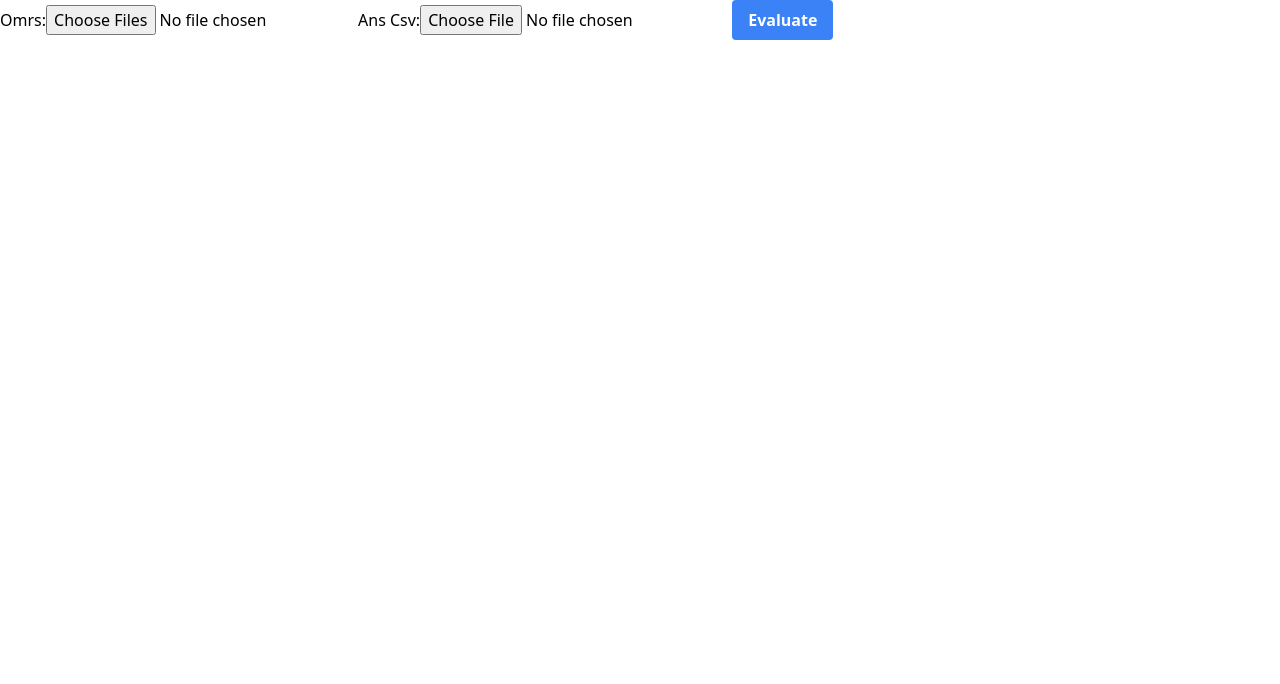
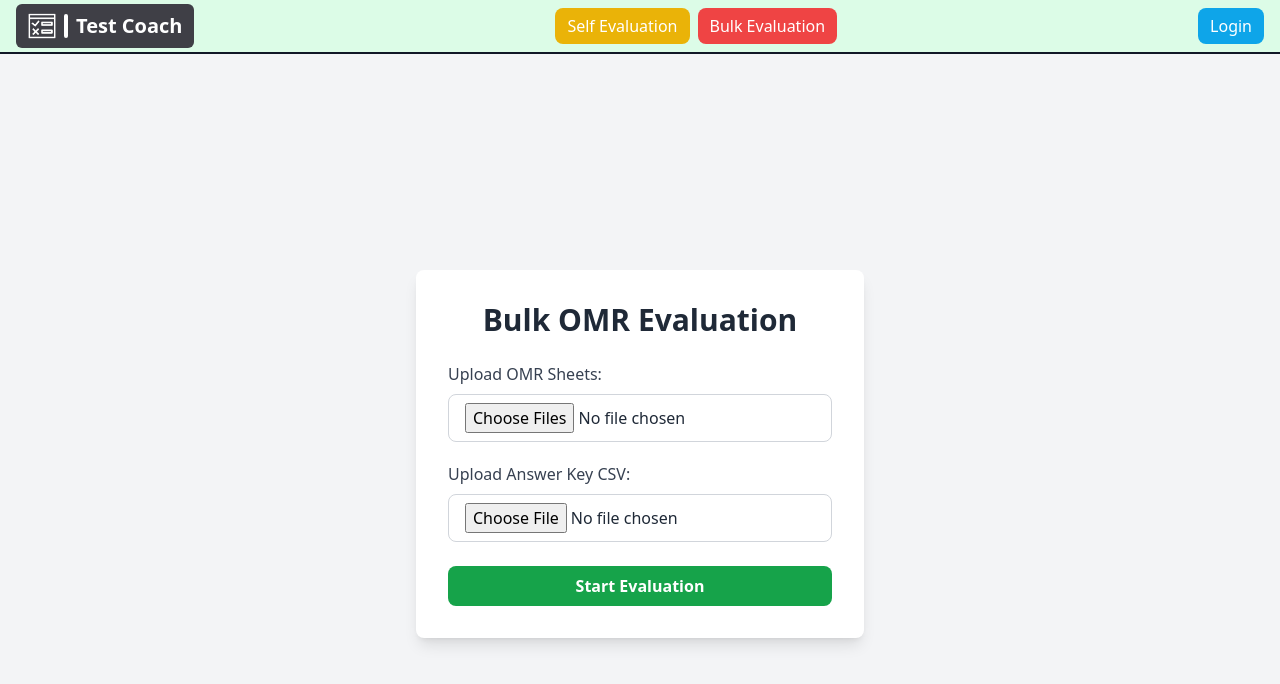
Before and after one commit to hiddentraveler/testCoach_frontend, a React (Vite) app: page /bulkeval in a window 1280 px wide. Shown: the top 684 px of the page. Built offline with nearby package versions, Linux system fonts and the light colour scheme.

Commit message:
added bulk eval page, route

```diff
--- a/src/components/Navbar.jsx
+++ b/src/components/Navbar.jsx
@@ -12,13 +12,22 @@ function Navbar() {
         <div className="font-bold text-1xl align-top h-6 w-1 bg-white rounded-sm"></div>
         <div className="font-bold text-xl">Test Coach</div>
       </Link>
-      <div>
+
+      <div className="flex space-x-2">
         <Link
           to={"/upload"}
           type="button"
           className="text-white bg-yellow-500 hover:bg-yellow-600 font-medium rounded-lg text-base px-3 py-1.5 text-center inline-flex items-center"
         >
-          Test Submit
+          Self Evaluation
+        </Link>
+
+        <Link
+          to={"/bulkeval"}
+          type="button"
+          className="text-white bg-red-500 hover:bg-red-600 font-medium rounded-lg text-base px-3 py-1.5 text-center inline-flex items-center"
+        >
+          Bulk Evaluation
         </Link>
       </div>
 
--- a/src/components/PDFProcessor.jsx
+++ b/src/components/PDFProcessor.jsx
@@ -159,8 +159,8 @@ const PDFProcessor = ({ answers, setAnswers, handleSubmit }) => {
           </div>
         </ul>
       </div>
-
-      {answers.length > 0 && (
+      {/* TODO: To be added later */}
+      {/* {answers.length > 0 && (
         <div className="mt-4 space-x-4">
           <button
             type="button"
@@ -186,7 +186,7 @@ const PDFProcessor = ({ answers, setAnswers, handleSubmit }) => {
             Submit
           </button>
         </div>
-      )}
+      )} */}
     </div>
   );
 };
--- a/src/pages/upload/BulkEval.jsx
+++ b/src/pages/upload/BulkEval.jsx
@@ -1,13 +1,14 @@
 import { useState } from "react";
+import Navbar from "../../components/Navbar";
 
-async function bulkeval(inputs, csv) {
-  for (let i = 0; i < inputs.length; i++) {
-    if (!inputs[i]) {
+async function bulkeval(inputs, csv, resetInputs, resetCsv, setError) {
+  if (!inputs || !inputs.length) {
+    setError("Please upload at least one OMR sheet.");
     return;
   }
-  }
 
-  if (!csv[0]) {
+  if (!csv || !csv.length) {
+    setError("Please upload the answer key CSV file.");
     return;
   }
 
@@ -33,11 +34,20 @@ async function bulkeval(inputs, csv) {
     const url2 = window.URL.createObjectURL(blob);
     const a = document.createElement("a");
     a.href = url2;
-    a.download = "result.csv"; // The name of the file to be saved
+    a.download = "evaluation_result.csv"; // The name of the file to be saved
     document.body.appendChild(a);
     a.click();
     a.remove();
     window.URL.revokeObjectURL(url2);
+
+    // Reset the state of the inputs and clear any errors
+    resetInputs();
+    resetCsv();
+    setError("");
+
+    // Clear the file inputs in the DOM
+    document.getElementById("omr").value = "";
+    document.getElementById("csv").value = "";
   } catch (e) {
     console.log(e);
   }
@@ -46,6 +56,8 @@ async function bulkeval(inputs, csv) {
 export default function BulkEval() {
   const [inputs, setInputs] = useState(null);
   const [csv, setCsv] = useState(null);
+  const [error, setError] = useState("");
+
   function handleFileChange(e) {
     if (e.target.files) {
       setInputs(e.target.files);
@@ -60,24 +72,73 @@ export default function BulkEval() {
 
   const handleSubmit = (event) => {
     event.preventDefault();
-    bulkeval(inputs, csv);
-    console.log(inputs.length);
-    console.log(csv[0]);
+    bulkeval(
+      inputs,
+      csv,
+      () => setInputs(null),
+      () => setCsv(null),
+      setError,
+    );
+    console.log(inputs ? inputs.length : 0);
+    console.log(csv ? csv[0] : "No CSV");
   };
 
   return (
     <>
-      <label htmlFor="omr">Omrs:</label>
-      <input id="omr" onChange={handleFileChange} type="file" multiple />
-      <label htmlFor="csv">Ans Csv:</label>
-      <input id="csv" onChange={handleCsv} type="file" />
+      <Navbar />
+      <div className="min-h-screen flex items-center justify-center bg-gray-100">
+        <form
+          onSubmit={handleSubmit}
+          className="bg-white p-8 rounded-lg shadow-lg max-w-md w-full"
+        >
+          <h1 className="text-3xl font-bold text-gray-800 mb-6 text-center">
+            Bulk OMR Evaluation
+          </h1>
+          {error && (
+            <div className="mb-4 text-red-600 font-medium text-center">
+              {error}
+            </div>
+          )}
+          <div className="mb-5">
+            <label
+              htmlFor="omr"
+              className="block text-gray-700 font-medium mb-2"
+            >
+              Upload OMR Sheets:
+            </label>
+            <input
+              id="omr"
+              onChange={handleFileChange}
+              type="file"
+              multiple
+              accept="image/*" // Restrict to image files
+              className="block w-full text-gray-800 border border-gray-300 rounded-lg py-2 px-4 focus:ring-blue-500 focus:border-blue-500"
+            />
+          </div>
+          <div className="mb-6">
+            <label
+              htmlFor="csv"
+              className="block text-gray-700 font-medium mb-2"
+            >
+              Upload Answer Key CSV:
+            </label>
+            <input
+              id="csv"
+              onChange={handleCsv}
+              type="file"
+              accept=".csv" // Restrict to CSV files
+              className="block w-full text-gray-800 border border-gray-300 rounded-lg py-2 px-4 focus:ring-blue-500 focus:border-blue-500"
+            />
+          </div>
           <button
             type="button"
             onClick={handleSubmit}
-        className="bg-blue-500 hover:bg-blue-700 text-white font-bold py-2 px-4 rounded"
+            className="w-full bg-green-600 hover:bg-green-700 text-white font-bold py-2 px-4 rounded-lg transition duration-300"
           >
-        Evaluate
+            Start Evaluation
           </button>
+        </form>
+      </div>
     </>
   );
 }
--- a/src/pages/upload/upload.jsx
+++ b/src/pages/upload/upload.jsx
@@ -38,54 +38,31 @@ async function uploadPrivate(file, testname, user, ansArr, setLoading) {
   }
 }
 
-async function uploadPublic(file, testname, testid, user) {
-  if (!file) {
-    return;
-  }
-
-  const forData = new FormData();
-  forData.append("file", file);
-  forData.append("testname", testname);
-  forData.append("testid", testid);
-  forData.append("testpublic", false);
-  forData.append("userid", `${user.id}`);
-
-  const url = "http://localhost:8000/upload";
-
-  const options = {
-    mode: "cors",
-    method: "POST",
-    body: forData,
-    headers: {
-      "content-length": `${file.size}`,
-    },
-  };
-
-  try {
-    setLoading(true);
-    const response = await fetch(url, options);
-    const result = await response.json();
-    console.log(result);
-    setLoading(false);
-  } catch (e) {
-    console.log(e);
-    setLoading(false);
-  }
-}
-
 export default function Upload() {
   const [answers, setAnswers] = useState([]);
   const [file, setFile] = useState(null);
   const [testname, setTestName] = useState("");
   const [loading, setLoading] = useState(false);
+  const [error, setError] = useState("");
   const user = JSON.parse(localStorage.getItem("user"));
 
   // Handle data submit
   const handleSubmit = (event) => {
     event.preventDefault();
+    if (!file) {
+      setError("Please upload an OMR image.");
+      return;
+    }
+    if (!testname) {
+      setError("Please enter a test name.");
+      return;
+    }
     const ansArr = answers.map((item) => item.answer);
-    console.log("Submitting answers(preprocessed):", answers);
-    console.log("Submitting answers:", ansArr);
+    if (ansArr.length === 0) {
+      setError("Please provide answers in the PDF processor.");
+      return;
+    }
+    setError("");
     uploadPrivate(file, testname, user, ansArr, setLoading);
   };
 
@@ -98,38 +75,73 @@ export default function Upload() {
   return (
     <>
       {loading ? (
-        <>
+        <div className="flex flex-col items-center justify-center h-screen bg-gray-100">
+          <h3 className="text-lg font-bold text-gray-700 mb-4">Uploading...</h3>
+          <div className="lds-ring">
+            <div className="w-12 h-12 border-4 border-blue-500 border-solid rounded-full animate-spin"></div>
+          </div>
+        </div>
+      ) : (
+        <div className="min-h-screen bg-gray-50">
+          <Navbar />
+          <div className="max-w-2xl mx-auto py-10 px-6">
+            <form onSubmit={handleSubmit} className="space-y-6">
+              <div className="bg-white shadow-md rounded-lg p-6">
+                <h2 className="text-2xl font-bold text-gray-800 mb-6 flex justify-center">
+                  Upload Test
+                </h2>
+                {error && (
+                  <div className="mb-4 text-red-600 font-medium text-center">
+                    {error}
+                  </div>
+                )}
                 <div>
-            <h3>uploading</h3>
-          </div>
-          <div className="lds-ring">
-            <div></div>
-            <div></div>
-            <div></div>
-            <div></div>
-          </div>
-        </>
-      ) : (
-        <div>
-          <Navbar />
-          <div>
-            <label htmlFor="testname">Test Name: </label>
+                  <label
+                    htmlFor="testname"
+                    className="block text-lg font-medium text-gray-700 mb-2"
+                  >
+                    Test Name:
+                  </label>
                   <input
                     type="text"
                     id="testname"
                     value={testname}
                     onChange={(e) => setTestName(e.target.value)}
+                    className="block w-full border border-gray-300 rounded-lg py-2 px-3 focus:ring-blue-500 focus:border-blue-500"
                   />
-            <br />
-            <label htmlFor="omr">Omr: </label>
-            <input type="file" id="omr" onChange={handleFileChange} />
                 </div>
+                <div>
+                  <label
+                    htmlFor="omr"
+                    className="block text-lg font-medium text-gray-700 mb-2"
+                  >
+                    Upload OMR Image:
+                  </label>
+                  <input
+                    type="file"
+                    id="omr"
+                    accept="image/*" // Restrict to image files
+                    onChange={handleFileChange}
+                    className="block w-full text-gray-900 border border-gray-300 rounded-lg py-2 px-3 focus:ring-blue-500 focus:border-blue-500"
+                  />
+                </div>
+              </div>
+              <div>
                 <PDFProcessor
                   setAnswers={setAnswers}
                   handleSubmit={handleSubmit}
                   answers={answers}
                 />
               </div>
+              <button
+                type="submit"
+                className="w-full bg-blue-600 hover:bg-blue-700 text-white font-bold py-3 px-4 rounded-lg transition duration-300"
+              >
+                Submit Test
+              </button>
+            </form>
+          </div>
+        </div>
       )}
     </>
   );
```
Lines whose indentation alone changed are shown as unchanged.
